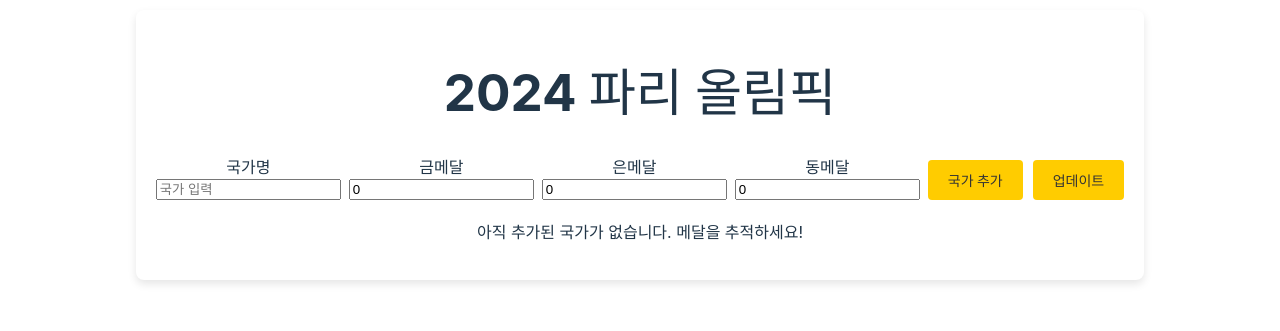
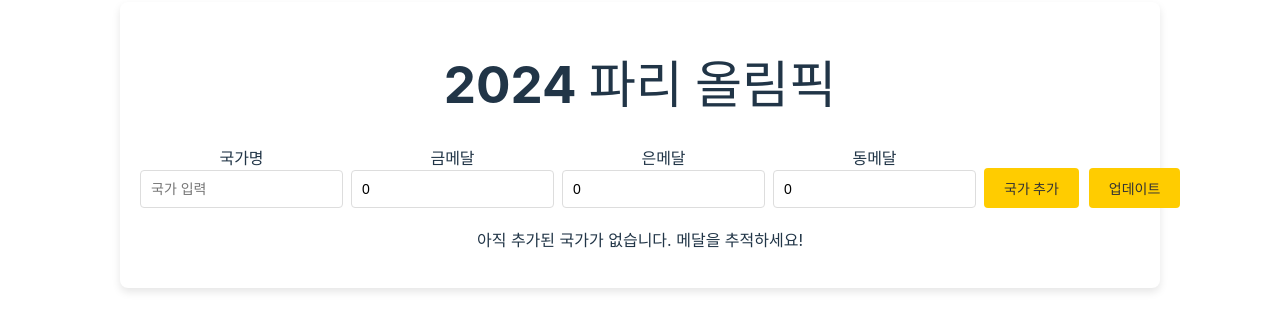
Before and after one commit to seokwon27/React_intro, a React (Vite) app: page / in a window 1280 px wide. Shown: the part 255-586 px from the top of the page. Built offline with nearby package versions, Linux system fonts and the light colour scheme.

Commit message:
style: input type 명시 및 스타일적용

```diff
--- a/src/App.css
+++ b/src/App.css
@@ -82,3 +82,10 @@ td button {
   border-radius: 4px;
   cursor: pointer;
 }
+
+input[type=text], input[type=number] {
+  padding: 10px;
+  border: 1px solid #ddd;
+  border-radius: 4px;
+  font-size: 14px;
+}
--- a/src/App.jsx
+++ b/src/App.jsx
@@ -79,22 +79,22 @@ function App() {
 
         <div className='input-field'>
           <label>국가명</label>
-          <input placeholder='국가 입력' value={country}
+          <input type='text' placeholder='국가 입력' value={country}
             onChange={inputCountryHandler}></input>
         </div>
         <div className='input-field'>
           <label>금메달</label>
-          <input value={gold}
+          <input type='number' value={gold}
             onChange={inputGoldHandler}></input>
         </div>
         <div className='input-field'>
           <label>은메달</label>
-          <input value={silver}
+          <input type='number' value={silver}
             onChange={inputSilverHandler}></input>
         </div>
         <div className='input-field'>
           <label>동메달</label>
-          <input value={bronze}
+          <input type='number' value={bronze}
             onChange={inputBronzeHandler}></input>
         </div>
 
```
